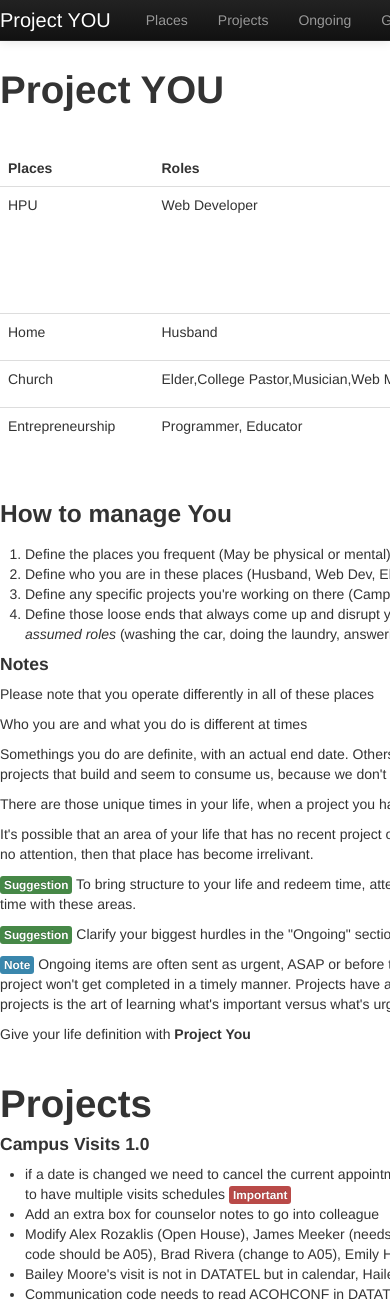
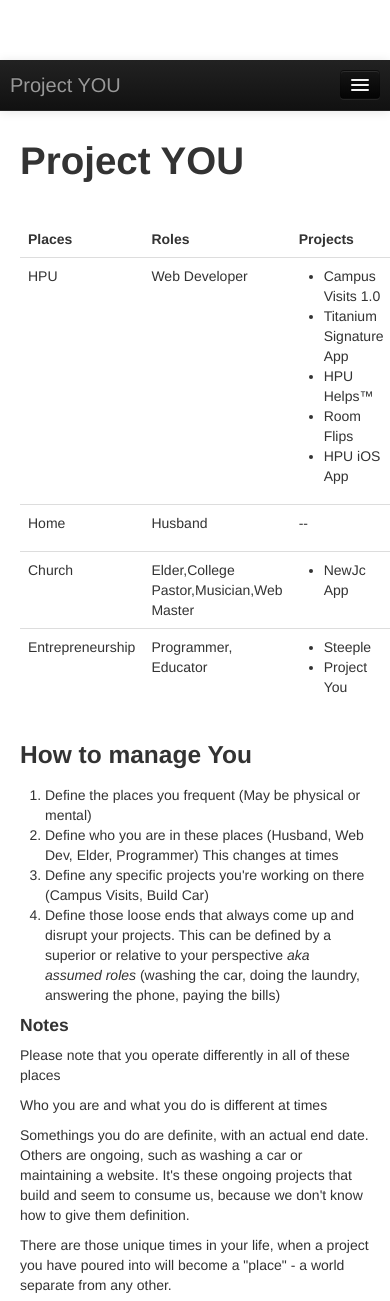
Before and after one commit to themarcusbattle/YOU, a PHP site: page /index.php in a window 390 px wide; the page is wider, and only the part inside the window is pictured. Shown: the top 1301 px of that part. Run offline with PHP 8.4, Linux system fonts and the light colour scheme; some libraries are stand-ins or nearby versions.

Commit message:
Added mobile viewing support

```diff
--- a/inc/header.php
+++ b/inc/header.php
@@ -11,8 +11,12 @@
   <head>
     <title>Project YOU</title>
     <base href="<?=$path?>" target="_self">
+    <meta name="viewport" content="width=device-width, initial-scale=1.0">
+
     <link href="bootstrap/css/bootstrap.min.css" rel="stylesheet" media="screen" />
+    <link href="bootstrap/css/bootstrap-responsive.min.css" rel="stylesheet">
     <link href="styles.css" rel="stylesheet" media="screen" />
+
   </head>
   <body>
     <div class="navbar navbar-inverse navbar-fixed-top">
```
